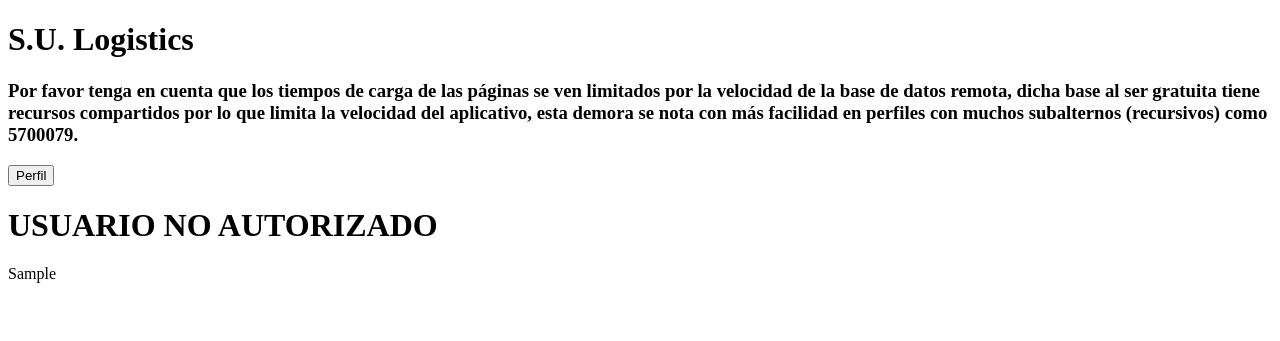
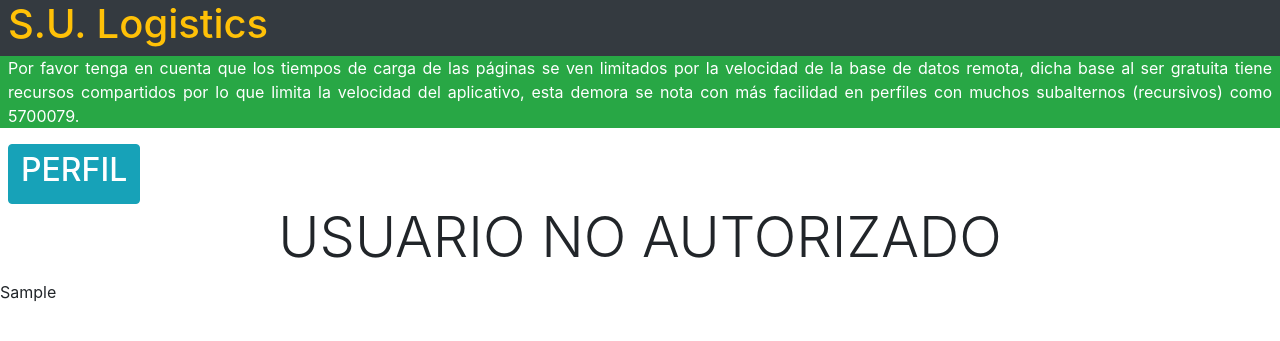
Before and after one commit to Darvaron/S.U.-Logistics-App, a Django app: template MainApp/Empleados/templates/empleados/perfil.html in a window 1280 px wide. Shown: the top 341 px of the page. Run offline with Django 3.2, Linux system fonts and the light colour scheme; tables that the repository leaves empty hold one stand-in row (values such as "Sample post"); the template is opened without the code that fills it: values that come from a table or form of the project are taken from there, most other values are stand-ins (such as "Sample title", 1, 10 or a date in 2020); some libraries are stand-ins or nearby versions.

Commit message:
Finalizado

```diff
--- a/MainApp/Empleados/templates/empleados/perfil.html
+++ b/MainApp/Empleados/templates/empleados/perfil.html
@@ -10,59 +10,93 @@
 {% endblock titulo %}
 
 {% block content %}
+<button class="btn btn-info ml-2" onclick="window.location.href='/'"><h2 class="display4">PERFIL</h2></button>
 {% if autorizado == True %} <!--Si se encuentra autorizado-->
-<h2>Perfil del empleado {{empleado.o_numero}}</h2>
-<button onclick="window.location.href='/'">Perfil</button>
+<center>
+    <h2 class="display-4">Perfil del empleado {{empleado.o_numero}}</h2>
+    <h5>{{empleado.n_nombres}} {{empleado.n_apellido1}} {{empleado.n_apellido2}}</h5>
+</center>
+<div class="container-jumbotron text-center">
+    <center>
+        <div class="row">
+            <div class="col-sm"></div>
+            <div class="col-sm float-sm-right">
+                <img src="{% static 'imagenesEmpleados/' %}{{empleado.o_imagen}}"
+                     class="border border-dark rounded" style="width: 30%; display: block;"/> <!--Imagen del empleado-->
+            </div>
+            <div class="col-sm my-auto text-justify">
+                <h5>{{empleado.o_cargo}}</h5>
+                <h5>{{empleado.o_zona}}</h5>
+                <h5>{{empleado.n_departamento}}, {{empleado.n_municipio}}</h5>
+            </div>
+            <div class="col-sm tp-2"></div>
+        </div>
+    </center>
     <!--Información del empleado-->
-<a>{{empleado.n_nombres}} {{empleado.n_apellido1}} {{empleado.n_apellido2}}</a>
-<a>{{empleado.o_numero}}</a>
-<a>{{empleado.o_cargo}}</a>
-<a>{{empleado.o_zona}}</a>
-<a>{{empleado.n_departamento}}, {{empleado.n_municipio}}</a>
-<img src="{% static 'imagenesEmpleados/' %}{{empleado.o_imagen}}"/> <!--Imagen del empleado-->
-<a>Valor de ventase: {{ventas}}</a>
-<a>Teléfono: {{empleado.o_telefono}}</a>
-<a>Email: {{empleado.o_email}}</a>
-<a>Fecha de nacimiento: {{empleado.f_nacimiento}}</a>
-<a>Cédula: {{empleado.k_cedula}}</a>
-<a>Genero: {{empleado.i_genero}}</a>
-<a>Fecha de ingreso: {{empleado.f_ingreso}}</a>
+    <center>
+        <div class="bg-success text-white mt-2" style="width: 30%; center;">
+            <h5>Valor de ventas: {{ventas}}</h5>
+        </div>
+    </center>
+    <h5>Teléfono: {{empleado.o_telefono}}</h5>
+    <h5>Email: {{empleado.o_email}}</h5>
+    <h5>Fecha de nacimiento: {{empleado.f_nacimiento}}</h5>
+    <h5>Cédula: {{empleado.k_cedula}}</h5>
+    <h5>Genero: {{empleado.i_genero}}</h5>
+    <h5>Fecha de ingreso: {{empleado.f_ingreso}}</h5>
 
     {% if superior == True and jefe != None %} <!--Si el jefe existe y es de un rango superior-->
-<a>Jefe:</a>
-<a>{{jefe.n_nombres}} {{jefe.n_apellido1}} {{jefe.n_apellido2}}</a>
+    <center>
+        <div class="bg-info text-white m-2" style="width: 30%; center;">
+            <h5>Jefe:</h5>
+        </div>
+    </center>
+    <h5>{{jefe.n_nombres}} {{jefe.n_apellido1}} {{jefe.n_apellido2}}</h5>
     {% else %} <!--En caso contrario-->
     {% if jefe != None %} <!--Si el jefe existe muestra la palabra jefe-->
-<a>Jefe:</a>
-<a href="../../perfil/{{jefe.o_numero}}">{{jefe.n_nombres}} {{jefe.n_apellido1}} {{jefe.n_apellido2}}</a>
+    <h5>Jefe:</h5>
+    <a href="../../perfil/{{jefe.o_numero}}"><h5>{{jefe.n_nombres}} {{jefe.n_apellido1}} {{jefe.n_apellido2}}</h5></a>
     {% endif %}
     {% endif %}
     {% if subalternos|length >= 1 %} <!--Si tiene subalternos-->
-<table>
+    <div class="container jumbotron p-0" style="width: 50%;table-layout: fixed;">
+        <center>
+            <table class="table table-striped p-0" style="text-align:center;"> <!--Tabla-->
                 <thead>
+                <div class="text-center">
                     <tr>
-        <td>Nombre</td>
-        <td>Ventas</td>
+                        <th scope="col" style="width: 50%;"><h5>Nombre</h5></th>
+                        <th scope="col"><h5>Ventas</h5></th>
                     </tr>
+                </div>
                 </thead>
 
                 {% for nombre, apellido1, apellido2, numero, ventas in subalternos %} <!--Obtiene nombre completo, número y ventas por cada subalterno
-    e itera en cada uno de ellos generando las filas en la tabla
-    -->
+    e itera en cada uno de ellos generando las filas en la tabla-->
                 <tr>
+                    <div class="text-center">
                         <td>
-            <a href="../../perfil/{{numero}}">{{nombre}} {{apellido1}} {{apellido2}}</a>
+                            <a href="../../perfil/{{numero}}"><h5>{{nombre}} {{apellido1}} {{apellido2}}</h5></a>
                             <!--Link al perfil del subalterno en cuestión-->
                         </td>
-        <td>{{ventas}}</td>
+                    </div>
+                    <div class="text-center">
+                        <td><h5>{{ventas}}</h5></td>
+                    </div>
                 </tr>
                 {% endfor %}
 
             </table>
+        </center>
+    </div>
+</div>
 {% endif %}
-<button onclick="window.location.href='/logout'">Cerrar sesión</button>
+<button class="btn btn-danger ml-2 mb-2" onclick="window.location.href='/logout'"><h2 class="display4 ml-2">CERRAR
+    SESIÓN</h2>
+</button>
 {% else %} <!--No se encuentra autorizado para ingresar a dicho perfil por ser de un rango inferior-->
-<button onclick="window.location.href='/'">Perfil</button>
-<h1>USUARIO NO AUTORIZADO</h1>
+<center>
+    <h2 class="display-4">USUARIO NO AUTORIZADO</h2>
+</center>
 {% endif %}
 {% endblock content %}
--- a/MainApp/templates/base.html
+++ b/MainApp/templates/base.html
@@ -9,17 +9,30 @@ en los demás HTML
     {% block titulo %} <!-- Bloque del encabezado -->
     <title>S.U. Logistics</title>
     {% endblock titulo %}
+    <link rel="stylesheet" href="https://stackpath.bootstrapcdn.com/bootstrap/4.3.1/css/bootstrap.min.css"
+          integrity="sha384-ggOyR0iXCbMQv3Xipma34MD+dH/1fQ784/j6cY/iJTQUOhcWr7x9JvoRxT2MZw1T" crossorigin="anonymous">
 </head>
 <body>
-<h1>S.U. Logistics</h1>
-<h3>Por favor tenga en cuenta que los tiempos de carga de las páginas se ven limitados por la velocidad de la base de
-    datos
-    remota, dicha base al ser gratuita tiene recursos compartidos por lo que limita la velocidad del aplicativo, esta
-    demora se nota con más facilidad en perfiles con muchos subalternos (recursivos) como 5700079.</h3>
-{%block content %} <!-- Bloque del cuerpo -->
+<div class="container-fluid">
+    <div class="row bg-dark text-warning text-centered pl-2">
+        <h1>S.U. Logistics</h1>
+    </div>
+</div>
 
-{% endblock content %}
+<div class="text-justify bg-success text-white pl-2 pr-2">
+    <p>Por favor tenga en cuenta que los tiempos de carga de las páginas se ven limitados por la velocidad de la
+        base de datos remota, dicha base al ser gratuita tiene recursos compartidos por lo que limita la velocidad del
+        aplicativo,
+        esta demora se nota con más facilidad en perfiles con muchos subalternos (recursivos) como 5700079.</p>
+</div>
+    {%block content %} <!-- Bloque del cuerpo -->
 
+    {% endblock content %}
+
+<!--
+<script src="https://stackpath.bootstrapcdn.com/bootstrap/4.3.1/js/bootstrap.min.js"
+        integrity="sha384-JjSmVgyd0p3pXB1rRibZUAYoIIy6OrQ6VrjIEaFf/nJGzIxFDsf4x0xIM+B07jRM"
+        crossorigin="anonymous"></script>-->
 {{my_html|safe}}
 </body>
 </html>
```
Also changed, not shown: MainApp/Empleados/templates/empleados/login.html (+21 -5 lines). Lines whose indentation alone changed are shown as unchanged.
